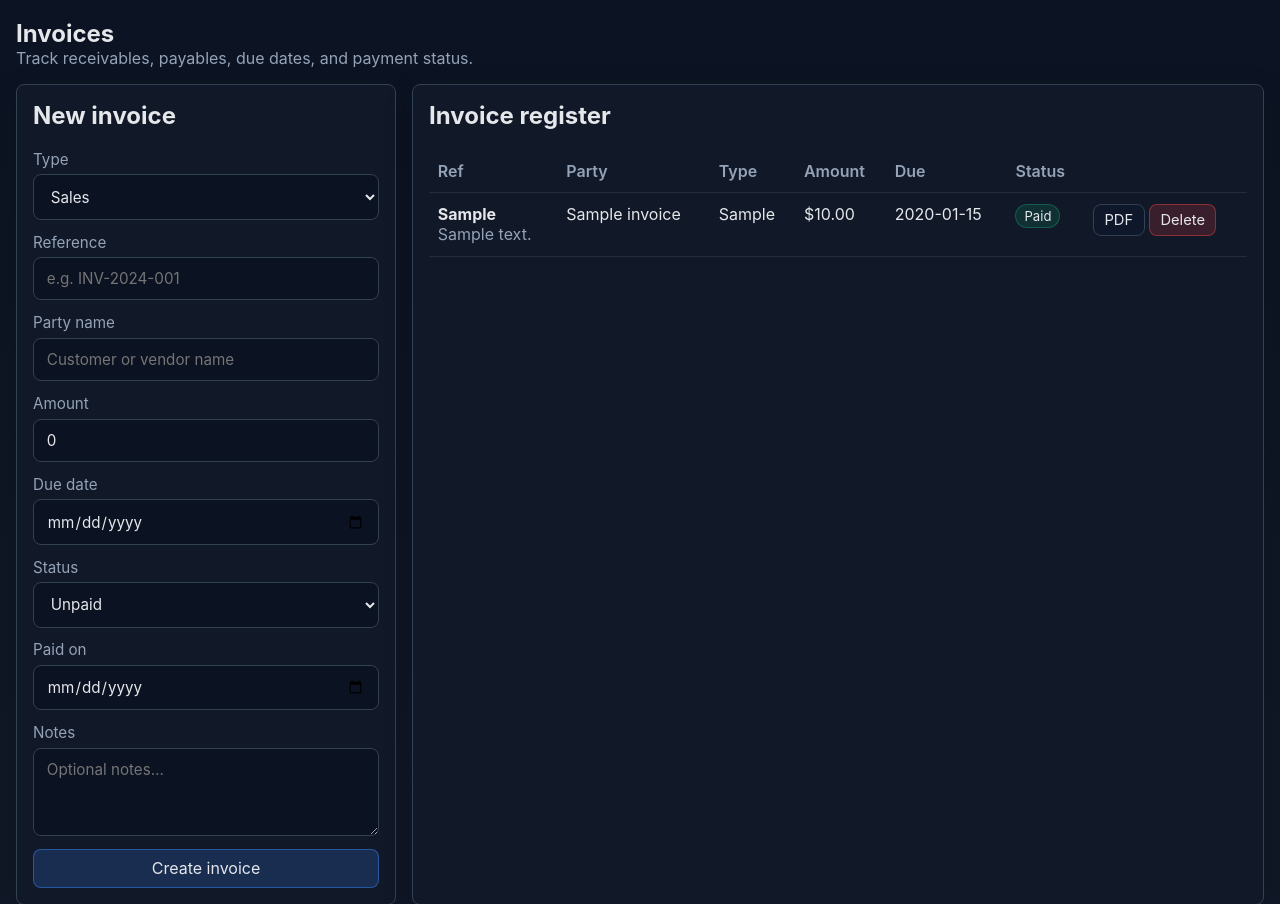
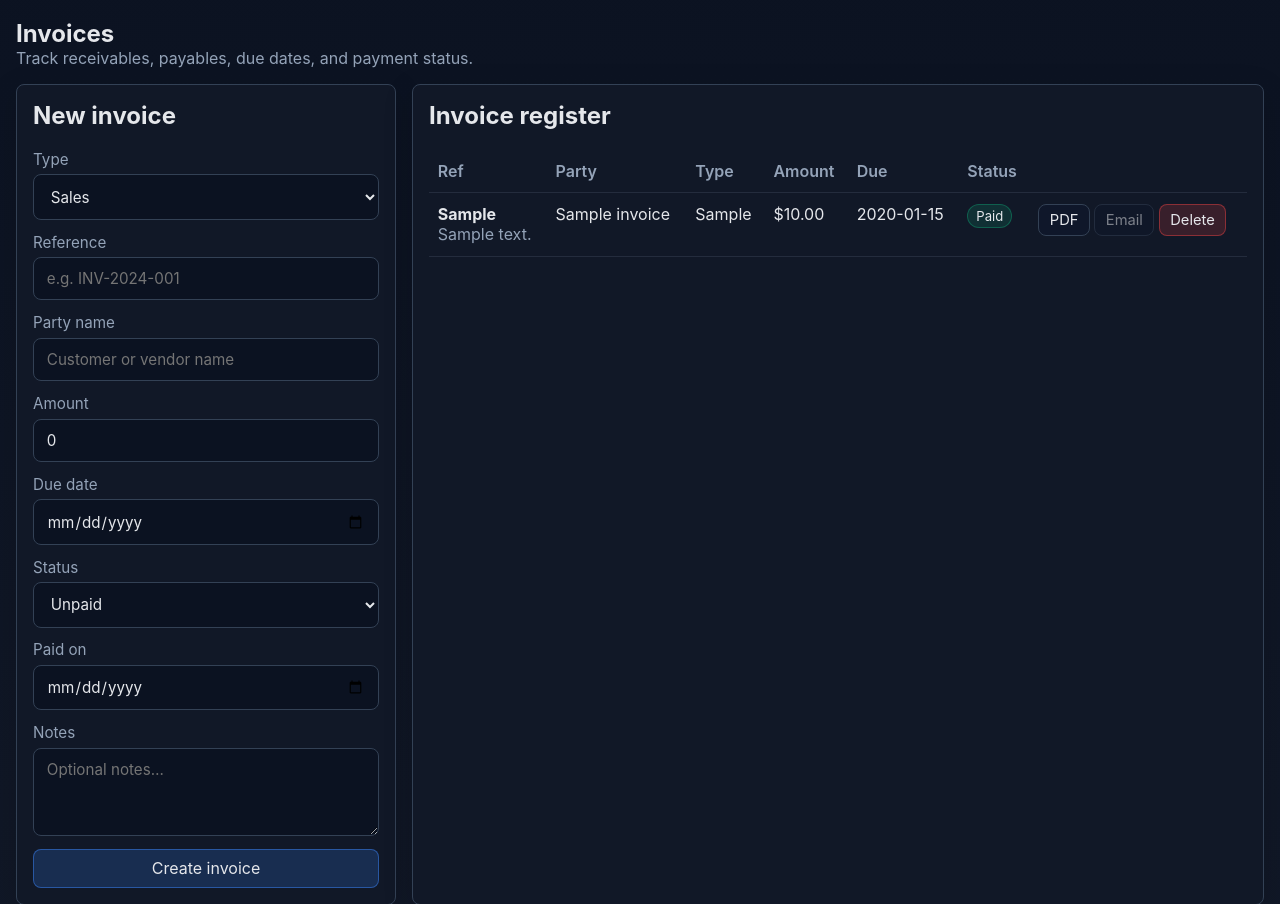
Before and after one commit to aaussharma2-cyber/OpsPilot, a Flask app: page /invoices in a window 1280 px wide. Shown: the part 109-1013 px from the top of the page. Run offline with Flask 3, Linux system fonts and the light colour scheme; the visitor is signed in with stand-in values (Sample User, id 1); tables that the repository leaves empty hold one stand-in row (values such as "Sample post").

Commit message:
Add email to invoice page; fix API provider email check in renewals
- New Email button per invoice opens a modal to send to any address
- New /invoices/<id>/send_email route handles standalone invoice emails
- _email_configured() helper checks SMTP host OR API key, not just host
- Renewal invoice creation now works with SendGrid/Resend as well as SMTP
- _invoice_email.html handles renewal=None for standalone invoices

Co-Authored-By: Claude Sonnet 4.6 <noreply@anthropic.com>

```diff
--- a/opsdemo/routes.py
+++ b/opsdemo/routes.py
@@ -1323,7 +1323,9 @@ def invoices():
     invoices_list = Invoice.query.order_by(Invoice.due_date.asc(), Invoice.created_at.desc()).all()
     fv_map = get_field_values_map("invoice", [i.id for i in invoices_list])
     active_renewals = Renewal.query.filter(Renewal.status == "Active").order_by(Renewal.renew_on.asc()).all()
-    return render_template("invoices.html", invoices=invoices_list, today=today, field_defs=field_defs, fv_map=fv_map, active_renewals=active_renewals)
+    email_configured = _email_configured(get_smtp_config())
+    return render_template("invoices.html", invoices=invoices_list, today=today, field_defs=field_defs,
+                           fv_map=fv_map, active_renewals=active_renewals, email_configured=email_configured)
 
 
 @bp.route("/invoices/<int:invoice_id>/mark_paid", methods=["POST"])
@@ -1354,6 +1356,54 @@ def invoice_delete(invoice_id: int):
         db.session.commit()
         flash("Invoice deleted.", "success")
     return redirect(url_for("main.invoices"))
+
+
+@bp.route("/invoices/<int:invoice_id>/send_email", methods=["POST"])
+@login_required
+def invoice_send_email(invoice_id: int):
+    verify_csrf()
+    invoice = db.session.get(Invoice, invoice_id)
+    if not invoice:
+        flash("Invoice not found.", "danger")
+        return redirect(url_for("main.invoices"))
+
+    recipient_email = request.form.get("recipient_email", "").strip()
+    recipient_name = request.form.get("recipient_name", "").strip()
+
+    if not recipient_email:
+        flash("Recipient email is required.", "danger")
+        return redirect(url_for("main.invoices"))
+
+    smtp_cfg = get_smtp_config()
+    if not _email_configured(smtp_cfg):
+        flash("Email is not configured. Go to Settings → Email.", "warning")
+        return redirect(url_for("main.invoices"))
+
+    try:
+        html_body = render_template(
+            "_invoice_email.html",
+            invoice=invoice,
+            renewal=None,
+            recipient_name=recipient_name or invoice.party_name or "Valued Customer",
+        )
+        subject = f"Invoice {invoice.reference} — {invoice.party_name}"
+        result = send_invoice_email(recipient_email, subject, html_body, smtp_cfg)
+        log_audit("email_send", "invoices", status="ok", related_record=invoice.reference,
+                  message=f"Invoice email sent via {result.get('provider')} to {recipient_email}.")
+        flash(f"Invoice {invoice.reference} sent to {recipient_email}.", "success")
+    except Exception as exc:
+        log_audit("email_send", "invoices", status="error", related_record=invoice.reference,
+                  message=f"Email FAILED for {invoice.reference} to {recipient_email}: {exc}")
+        flash(f"Email failed: {exc}", "warning")
+
+    return redirect(url_for("main.invoices"))
+
+
+def _email_configured(cfg: dict) -> bool:
+    provider = (cfg.get("provider") or "smtp").lower()
+    if provider in ("sendgrid", "resend"):
+        return bool(cfg.get("api_key"))
+    return bool(cfg.get("host"))
 
 
 # ── PDF helpers ───────────────────────────────────────────────────────────────
@@ -1731,11 +1781,11 @@ def renewal_send_invoice(renewal_id: int):
 
     if do_send_email and recipient_email:
         smtp_cfg = get_smtp_config()
-        if not smtp_cfg.get("host"):
+        if not _email_configured(smtp_cfg):
             log_audit("email_send", "renewals", status="error", related_record=invoice.reference,
-                      message=f"Email not sent for {invoice.reference} — SMTP not configured. "
+                      message=f"Email not sent for {invoice.reference} — email provider not configured. "
                                f"Recipient: {recipient_email}, subject: 'Invoice {invoice.reference}'")
-            flash(f"Invoice {invoice.reference} created, but email not sent — SMTP is not configured. "
+            flash(f"Invoice {invoice.reference} created, but email not sent — email is not configured. "
                   "Configure it in Settings → Email.", "warning")
         else:
             try:
@@ -1771,7 +1821,7 @@ def renewal_send_invoice(renewal_id: int):
                     message=(
                         f"Email send FAILED for invoice {invoice.reference} to {recipient_email}. "
                         f"Error: {safe_msg}. "
-                        f"SMTP host: {smtp_cfg.get('host', 'unknown')}:{smtp_cfg.get('port', '?')}"
+                        f"Provider: {smtp_cfg.get('provider', 'smtp')}"
                     ),
                 )
                 flash(f"Invoice {invoice.reference} created, but email failed: {safe_msg}", "warning")
--- a/opsdemo/templates/invoices.html
+++ b/opsdemo/templates/invoices.html
@@ -90,6 +90,11 @@
               {% endif %}
               <a href="{{ url_for('main.invoice_export_pdf', invoice_id=invoice.id) }}"
                  class="btn small" title="Export PDF" style="display:inline-block;">PDF</a>
+              <button type="button" class="btn small"
+                      onclick="openEmailModal({{ invoice.id }}, '{{ invoice.party_name | e }}')"
+                      {% if not email_configured %}title="Configure email in Settings → Email" style="opacity:0.5"{% endif %}>
+                Email
+              </button>
               <form method="post" action="{{ url_for('main.invoice_delete', invoice_id=invoice.id) }}" class="inline">
                 <input type="hidden" name="csrf_token" value="{{ csrf_token() }}">
                 <button class="btn small danger" type="submit">Delete</button>
@@ -104,4 +109,42 @@
     </div>
   </section>
 </div>
+{# ── Send email modal ── #}
+<div id="email-modal" style="display:none;position:fixed;inset:0;background:rgba(0,0,0,0.45);z-index:1000;align-items:center;justify-content:center;">
+  <div style="background:var(--card,#fff);border-radius:12px;padding:2rem;width:min(420px,90vw);box-shadow:0 8px 32px rgba(0,0,0,0.2);">
+    <h3 style="margin:0 0 1rem">Send invoice by email</h3>
+    <form method="post" id="email-modal-form" class="form-grid" data-disable-on-submit>
+      <input type="hidden" name="csrf_token" value="{{ csrf_token() }}">
+      <label style="grid-column:1/-1">
+        Recipient email
+        <input type="email" name="recipient_email" id="modal-recipient-email" required placeholder="client@example.com">
+      </label>
+      <label style="grid-column:1/-1">
+        Recipient name <span class="subtle" style="font-size:0.82rem">(optional)</span>
+        <input type="text" name="recipient_name" id="modal-recipient-name" placeholder="e.g. John Smith">
+      </label>
+      <div style="display:flex;gap:0.75rem;grid-column:1/-1;margin-top:0.25rem;">
+        <button type="submit" class="btn primary">Send email</button>
+        <button type="button" class="btn" onclick="closeEmailModal()">Cancel</button>
+      </div>
+    </form>
+  </div>
+</div>
+
+<script>
+function openEmailModal(invoiceId, partyName) {
+  var modal = document.getElementById('email-modal');
+  document.getElementById('email-modal-form').action = '/invoices/' + invoiceId + '/send_email';
+  document.getElementById('modal-recipient-email').value = '';
+  document.getElementById('modal-recipient-name').value = '';
+  document.getElementById('modal-recipient-name').placeholder = partyName || '';
+  modal.style.display = 'flex';
+}
+function closeEmailModal() {
+  document.getElementById('email-modal').style.display = 'none';
+}
+document.getElementById('email-modal').addEventListener('click', function(e) {
+  if (e.target === this) closeEmailModal();
+});
+</script>
 {% endblock %}
```
Also changed, not shown: opsdemo/templates/_invoice_email.html (+8 -1 lines).
